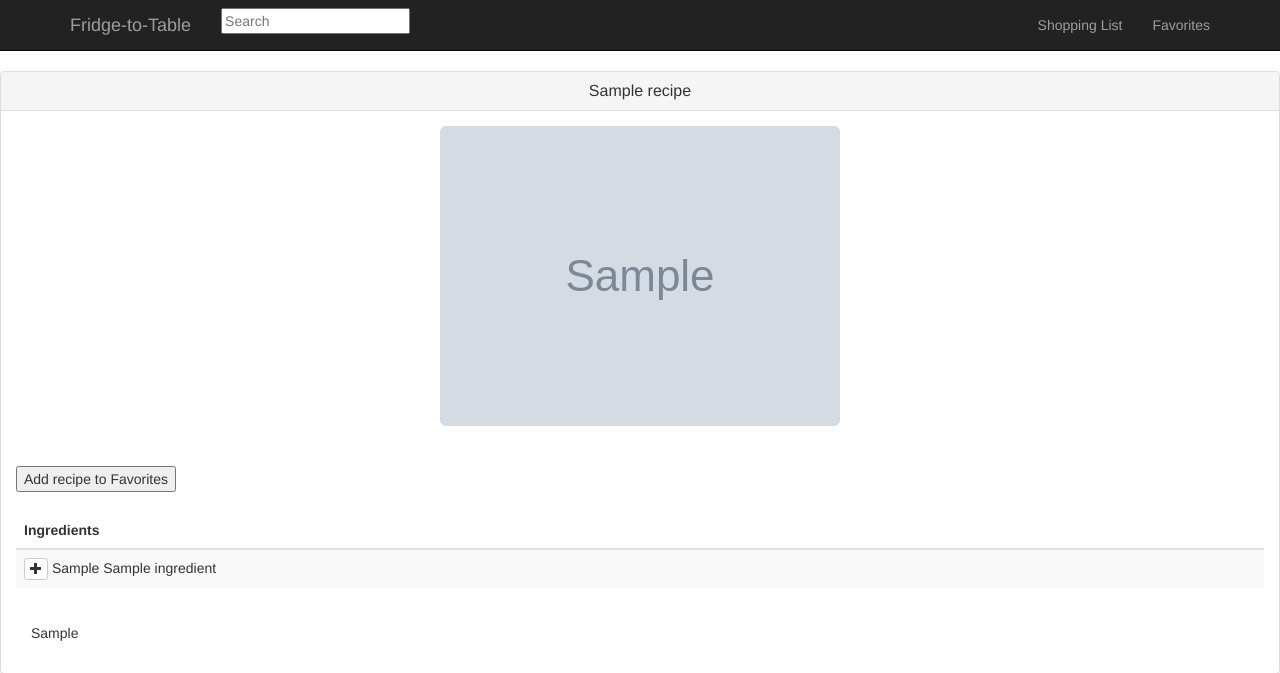
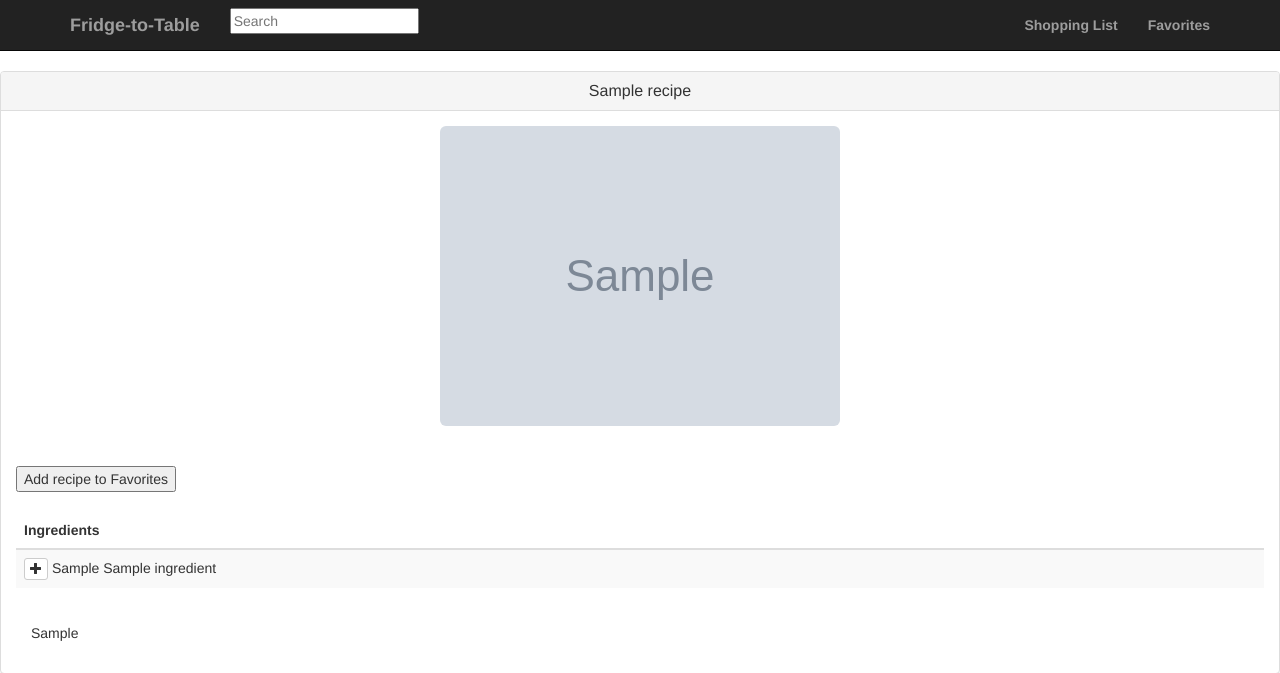
Before and after one commit to k-hub/Fridge-to-Table, a Flask app: page /recipe/1 in a window 1280 px wide. Shown: the top 673 px of the page. Run offline with Flask 2, Linux system fonts and the light colour scheme; tables that the repository leaves empty hold one stand-in row (values such as "Sample post"); grey boxes marked "Sample" are stand-in pictures; some libraries are stand-ins or nearby versions.

Commit message:
Made navbar content bolder.

```diff
--- a/static/css/base.css
+++ b/static/css/base.css
@@ -1,3 +1,16 @@
 .form-control {
     height:40px;
 }
+
+.navbar-brand {
+    color:white;
+    font-weight: bolder;
+}
+
+.shopping-list {
+    font-weight: bolder;
+}
+
+.favorites {
+    font-weight: bolder;
+}
```
Also changed, not shown: static/css/homepagedb.css (+13 -0 lines).
